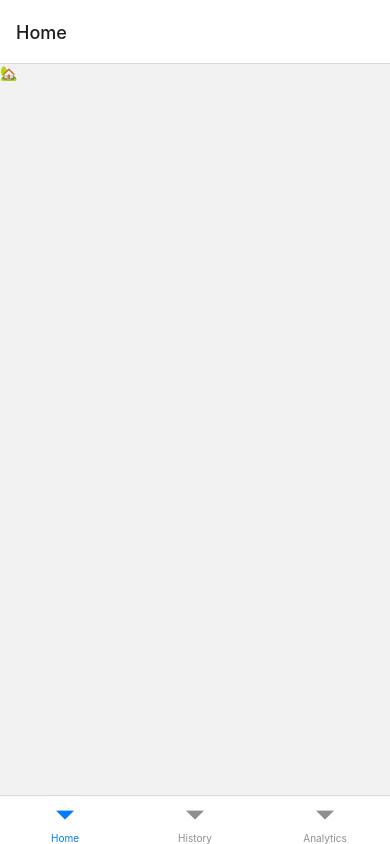
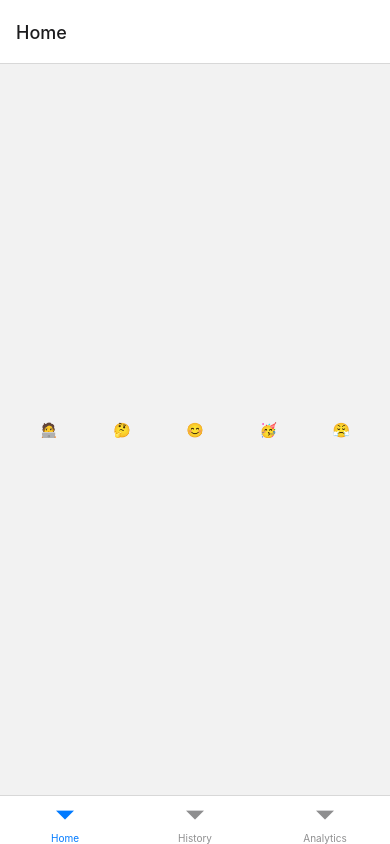
Before and after one commit to joncoe/JonCoeMoodTracker, a React Native app: screen /Home in a window 390 px wide. Built offline with nearby package versions, Linux system fonts and the light colour scheme.

Commit message:
Set up stub MoodPicker UI

```diff
--- /dev/null
+++ b/src/components/MoodPicker.tsx
@@ -0,0 +1,32 @@
+import { Text, View, FlatList, Pressable, StyleSheet } from 'react-native';
+import React, { Component, useState, useEffect, useCallback } from 'react';
+
+const moodOptions = [
+  { emoji: '🧑‍💻', description: 'studious' },
+  { emoji: '🤔', description: 'pensive' },
+  { emoji: '😊', description: 'happy' },
+  { emoji: '🥳', description: 'celebratory' },
+  { emoji: '😤', description: 'frustrated' },
+];
+
+export const MoodPicker: React.FC = () => {
+  const selectMood = useCallback(e => {
+    console.log(e);
+  });
+  return (
+    <View style={styles.moodList}>
+      {moodOptions.map(option => (
+        <Text key={option.emoji} style={styles.moodText}>
+          {option.emoji}
+        </Text>
+      ))}
+    </View>
+  );
+};
+
+const styles = StyleSheet.create({
+  moodList: {
+    flexDirection: 'row',
+    justifyContent: 'space-between',
+  },
+});
--- a/src/screens/Home.screen.tsx
+++ b/src/screens/Home.screen.tsx
@@ -1,10 +1,19 @@
 import React from 'react';
-import { View, Text } from 'react-native';
+import { View, Text, StyleSheet } from 'react-native';
+import { MoodPicker } from '../components/MoodPicker';
 
 export const Home: React.FC = () => {
   return (
-    <View>
-      <Text>🏡</Text>
+    <View style={styles.container}>
+      <MoodPicker />
     </View>
   );
 };
+
+const styles = StyleSheet.create({
+  container: {
+    flex: 1,
+    justifyContent: 'center',
+    paddingHorizontal: 40,
+  },
+});
```
